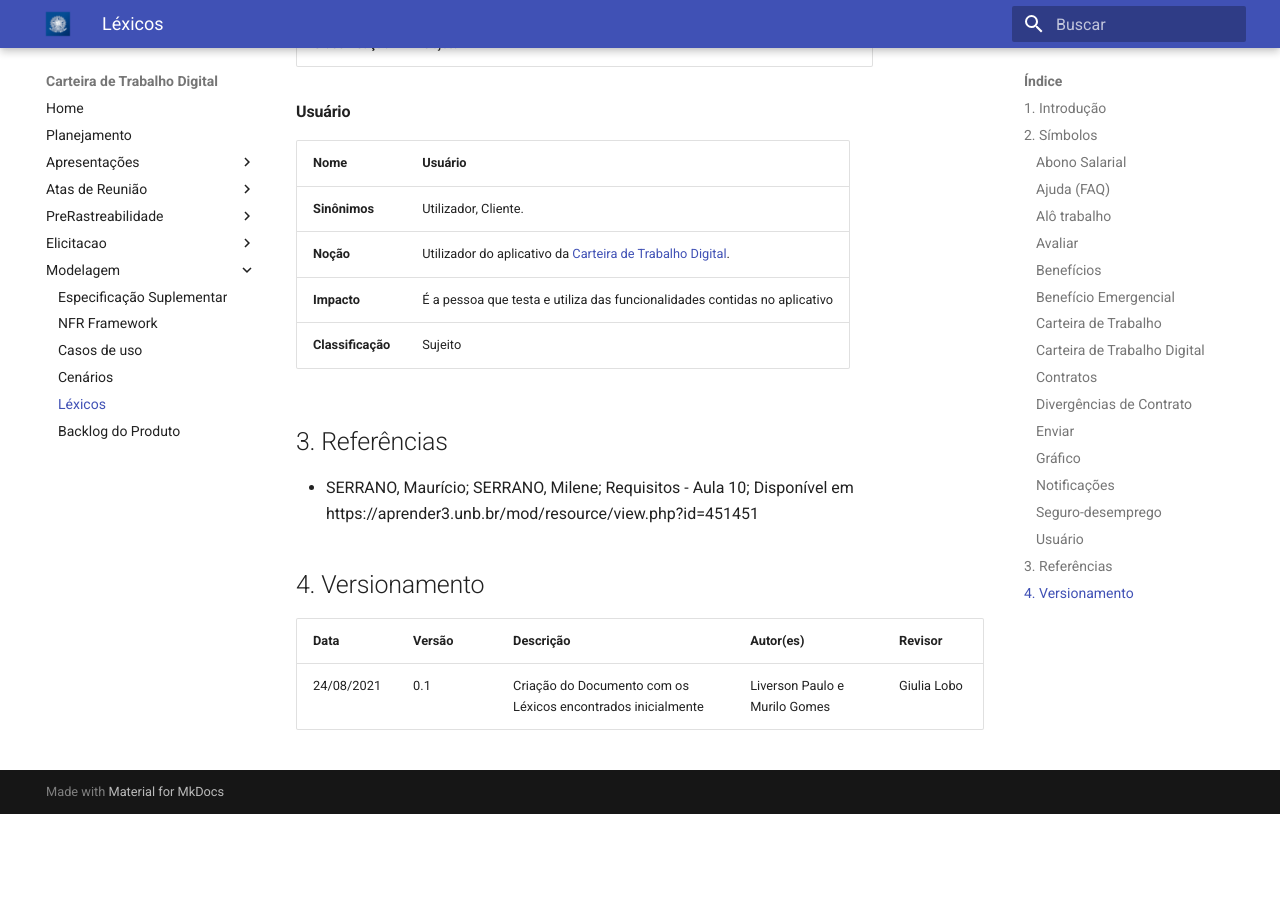
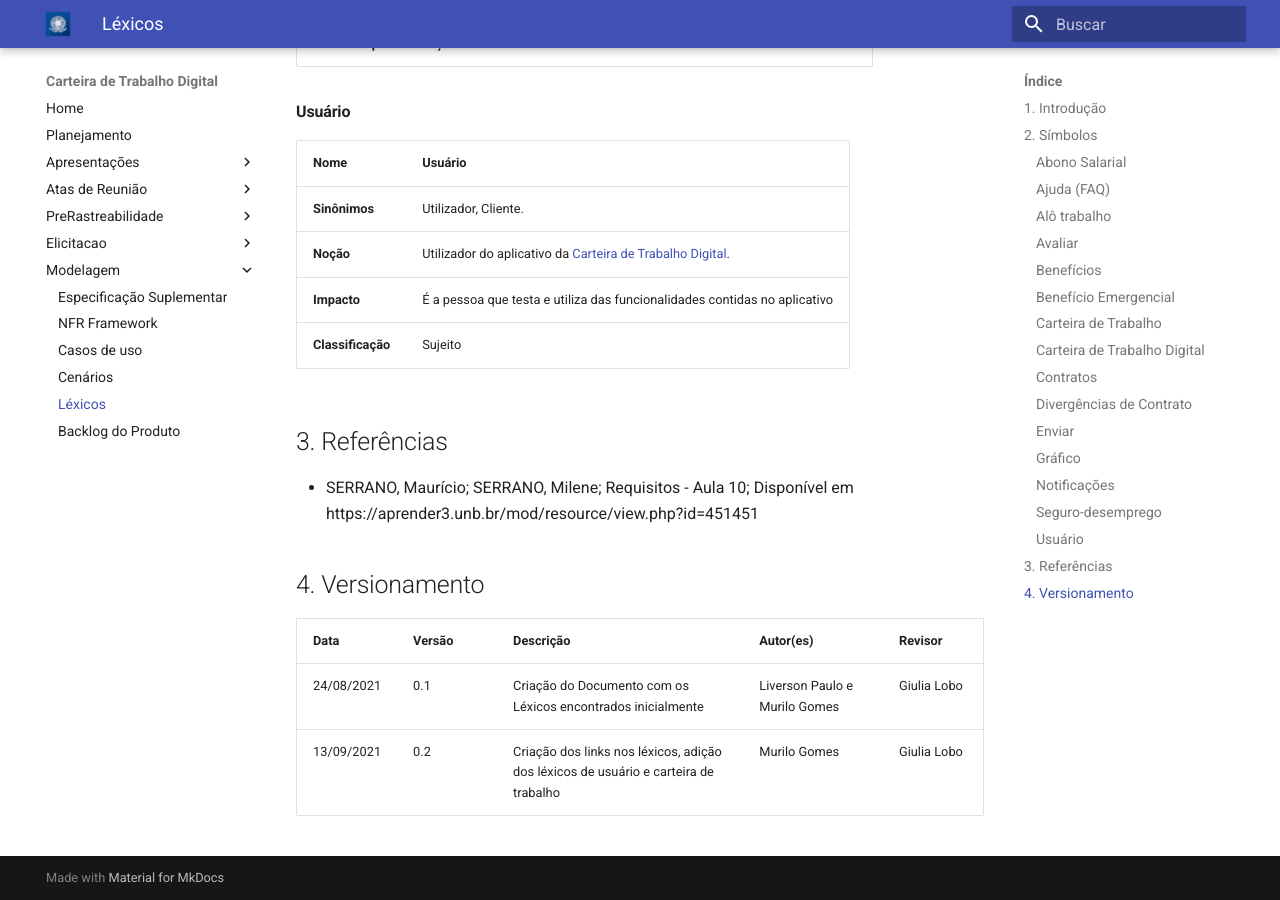
Before and after one commit to Requisitos-de-Software/2021.1-CarteiradeTrabalhoDigital, an MkDocs documentation site: the page built from docs/modelagem/lexicos.md, in a window 1280 px wide and 900 px high, scrolled down 4971 px. Built offline with MkDocs 1.6.1 and Material for MkDocs 9.7.7, drawn with Linux system fonts in a browser that asks for light colours; before the commit the page ends 5785 px from its top, so only the background shows below that.

Commit message:
Add version

```diff
--- a/docs/modelagem/lexicos.md
+++ b/docs/modelagem/lexicos.md
@@ -187,3 +187,4 @@ Os léxicos são separados em quatro (4) classificações: _objeto, estado, suje
 | Data       | Versão | Descrição            |         Autor(es)           | Revisor |
 |------------|-----|-------------------------|-------------------------|---------|
 | 24/08/2021 | 0.1 | Criação do Documento com os Léxicos encontrados inicialmente  | Liverson Paulo e Murilo Gomes | Giulia Lobo |
+| 13/09/2021 | 0.2 | Criação dos links nos léxicos, adição dos léxicos de usuário e carteira de trabalho | Murilo Gomes | Giulia Lobo |
```
Also changed, not shown: docs/modelagem/cenarios.md (+1 -0 lines).
